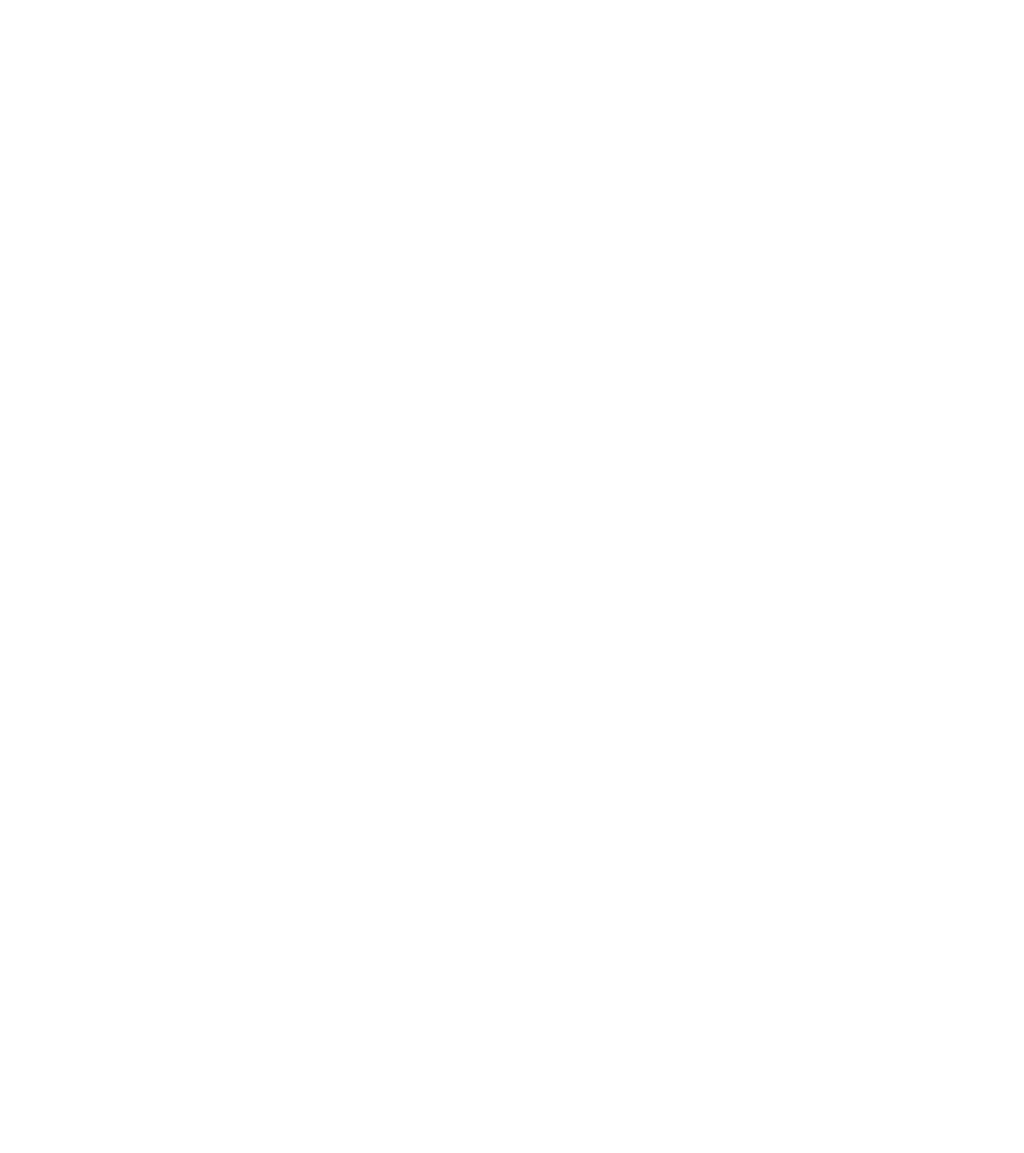
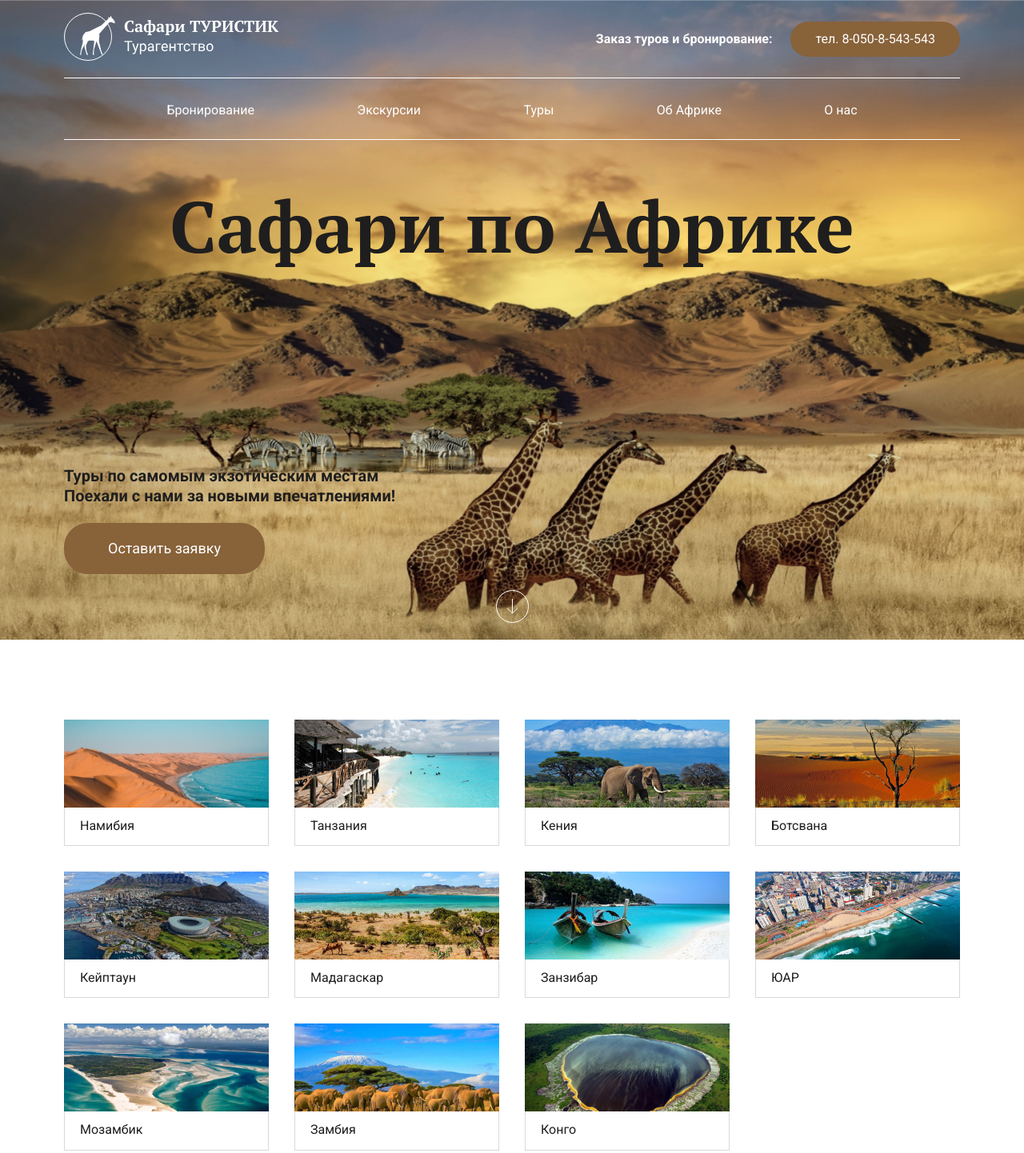
Before and after one commit to Dovzhenko-olga/safari, a plain HTML site: page index.html in a window 1280 px wide. Shown: the whole page at 80% size. Before the commit the page ends 800 px from the top, so only its background shows below. Drawn offline with nearby package versions, Linux system fonts and the light colour scheme.

Commit message:
added header

```diff
--- a/css/style.css
+++ b/css/style.css
@@ -0,0 +1,130 @@
+*,
+*::after,
+*::before {
+  box-sizing: border-box;
+}
+
+body {
+  font-family: "Roboto", sans-serif;
+  font-weight: 400;
+  font-size: 18px;
+  line-height: 140%;
+  color: #1f1e1e;
+}
+
+a {
+  text-decoration: none;
+  color: inherit;
+}
+
+.container {
+  max-width: 1140px;
+  margin: 0 auto;
+  padding: 0 10px;
+}
+
+.header {
+  background-image: url(../images/header-bg.jpg);
+  background-repeat: no-repeat;
+  background-position: top center;
+  background-size: cover;
+}
+
+.header__inner {
+  display: flex;
+  flex-direction: column;
+  justify-content: space-between;
+  min-height: 100vh;
+}
+
+.header__top {
+  display: flex;
+  justify-content: space-between;
+  align-items: center;
+  flex-wrap: wrap;
+  padding: 16px 0 49px;
+}
+
+.header__phone {
+  font-size: 16px;
+  line-height: 130%;
+  color: #fff;
+  font-weight: 700;
+}
+
+.header__phone-number {
+  font-weight: 400;
+  margin-left: 19px;
+  padding: 12px 31px 13px;
+  background-color: #886239;
+  border-radius: 22px;
+}
+
+.menu {
+  width: 100%;
+  border-top: 1px solid #fff;
+  border-bottom: 1px solid #fff;
+  margin-top: 15px;
+  padding: 27px 0 24px;
+}
+
+.menu__list {
+  display: flex;
+  justify-content: space-evenly;
+  align-items: center;
+  font-size: 16px;
+  color: #fff;
+  cursor: pointer;
+}
+
+.header__title {
+  font-family: "PT Serif", serif;
+  font-weight: 700;
+  font-size: 90px;
+  line-height: 130%;
+  text-align: center;
+  margin-bottom: auto;
+}
+
+.header__descr {
+  font-weight: 700;
+  font-size: 20px;
+  max-width: 420px;
+  margin-bottom: 20px;
+}
+
+.header__btn {
+  display: inline-block;
+  font-size: 18px;
+  color: #fff;
+  padding: 19px 55px 20px;
+  background-color: #886239;
+  border-radius: 30px;
+  margin-bottom: 20px;
+}
+
+.header__arrow {
+  text-align: center;
+  margin-bottom: 15px;
+}
+
+.direction {
+  padding: 100px 0;
+}
+
+.direction__inner {
+  display: grid;
+  grid-template-columns: repeat(4, 1fr);
+  grid-gap: 32px;
+}
+
+.direction__img {
+  display: block;
+}
+
+.direction__title {
+  font-size: 16px;
+  border: 1px solid #d9d9de;
+  border-top: none;
+  padding: 10px 19px 12px;
+}
--- a/index.html
+++ b/index.html
@@ -1,17 +1,117 @@
 <!DOCTYPE html>
-<html lang="en">
+<html lang="ru">
 <head>
   <meta charset="UTF-8">
   <meta name="viewport" content="width=device-width, initial-scale=1.0">
   <meta http-equiv="X-UA-Compatible" content="ie=edge">
-  <title>Document</title>
+  <title>Safary</title>
+  <link rel="preconnect" href="https://fonts.googleapis.com">
+  <link rel="preconnect" href="https://fonts.gstatic.com" crossorigin>
+  <link href="https://fonts.googleapis.com/css2?family=PT+Serif:wght@700&family=Roboto:wght@400;500;700&display=swap"
+    rel="stylesheet">
   <link rel="stylesheet" href="css/reset.css">
   <link rel="stylesheet" href="css/slick.css">
   <link rel="stylesheet" href="css/jquery.fancybox.css">
   <link rel="stylesheet" href="css/style.css">
 </head>
 <body>
-
+  <header class="header">
+    <div class="container">
+      <div class="header__inner">
+        <div class="header__top">
+          <a href="#" class="logo">
+            <img src="images/logo.svg" alt="logo" class="logo_img">
+          </a>
+          <div class="header__phone">
+            Заказ туров и бронирование:
+            <a href="tel:80508543543" class="header__phone-number">тел. 8-050-8-543-543</a>
+          </div>
+          <nav class="menu">
+            <ul class="menu__list">
+              <li class="menu__item">
+                <a href="#" class="menu__link">Бронирование</a>
+              </li>
+              <li class="menu__item">
+                <a href="#" class="menu__link">Экскурсии</a>
+              </li>
+              <li class="menu__item">
+                <a href="#" class="menu__link">Туры</a>
+              </li>
+              <li class="menu__item">
+                <a href="#" class="menu__link">Об Африке</a>
+              </li>
+              <li class="menu__item">
+                <a href="#" class="menu__link">О нас</a>
+              </li>
+            </ul>
+          </nav>
+        </div>
+        <h1 class="header__title">Сафари по Африке</h1>
+        <div class="header__content">
+          <p class="header__descr">
+            Туры по самомым экзотическим местам
+            Поехали с нами за новыми впечатлениями!
+          </p>
+          <a href="#" class="header__btn">Оставить заявку</a>
+          <div class="header__arrow">
+            <a href="#" class="header__arrow-link">
+              <img src="images/arrow.svg" alt="arrow" class="header__arrow-img">
+            </a>
+          </div>
+        </div>
+      </div>
+    </div>
+  </header>
+  <div class="direction">
+    <div class="container">
+      <div class="direction__inner">
+        <div class="direction__item">
+          <img src="images/direction-1.jpg" alt="directions" class="direction__img">
+          <p class="direction__title">Намибия</p>
+        </div>
+        <div class="direction__item">
+          <img src="images/direction-2.jpg" alt="directions" class="direction__img">
+          <p class="direction__title">Танзания</p>
+        </div>
+        <div class="direction__item">
+          <img src="images/direction-3.jpg" alt="directions" class="direction__img">
+          <p class="direction__title">Кения</p>
+        </div>
+        <div class="direction__item">
+          <img src="images/direction-4.jpg" alt="directions" class="direction__img">
+          <p class="direction__title">Ботсвана</p>
+        </div>
+        <div class="direction__item">
+          <img src="images/direction-5.jpg" alt="directions" class="direction__img">
+          <p class="direction__title">Кейптаун</p>
+        </div>
+        <div class="direction__item">
+          <img src="images/direction-6.jpg" alt="directions" class="direction__img">
+          <p class="direction__title">Мадагаскар</p>
+        </div>
+        <div class="direction__item">
+          <img src="images/direction-7.jpg" alt="directions" class="direction__img">
+          <p class="direction__title">Занзибар</p>
+        </div>
+        <div class="direction__item">
+          <img src="images/direction-8.jpg" alt="directions" class="direction__img">
+          <p class="direction__title">ЮАР</p>
+        </div>
+        <div class="direction__item">
+          <img src="images/direction-9.jpg" alt="directions" class="direction__img">
+          <p class="direction__title">Мозамбик</p>
+        </div>
+        <div class="direction__item">
+          <img src="images/direction-10.jpg" alt="directions" class="direction__img">
+          <p class="direction__title">Замбия</p>
+        </div>
+        <div class="direction__item">
+          <img src="images/direction-11.jpg" alt="directions" class="direction__img">
+          <p class="direction__title">Конго</p>
+        </div>
+      </div>
+    </div>
+  </div>
 
   <script src="https://ajax.googleapis.com/ajax/libs/jquery/3.4.1/jquery.min.js"></script>
   <script src="js/slick.min.js"></script>
```
Also changed, not shown: images/arrow.svg (added), images/direction-1.jpg (added), images/direction-10.jpg (added), images/direction-11.jpg (added), images/direction-2.jpg (added), images/direction-3.jpg (added), images/direction-4.jpg (added), images/direction-5.jpg (added), images/direction-6.jpg (added), images/direction-7.jpg (added), images/direction-8.jpg (added), images/direction-9.jpg (added), images/header-bg.jpg (added), images/logo.svg (added).
